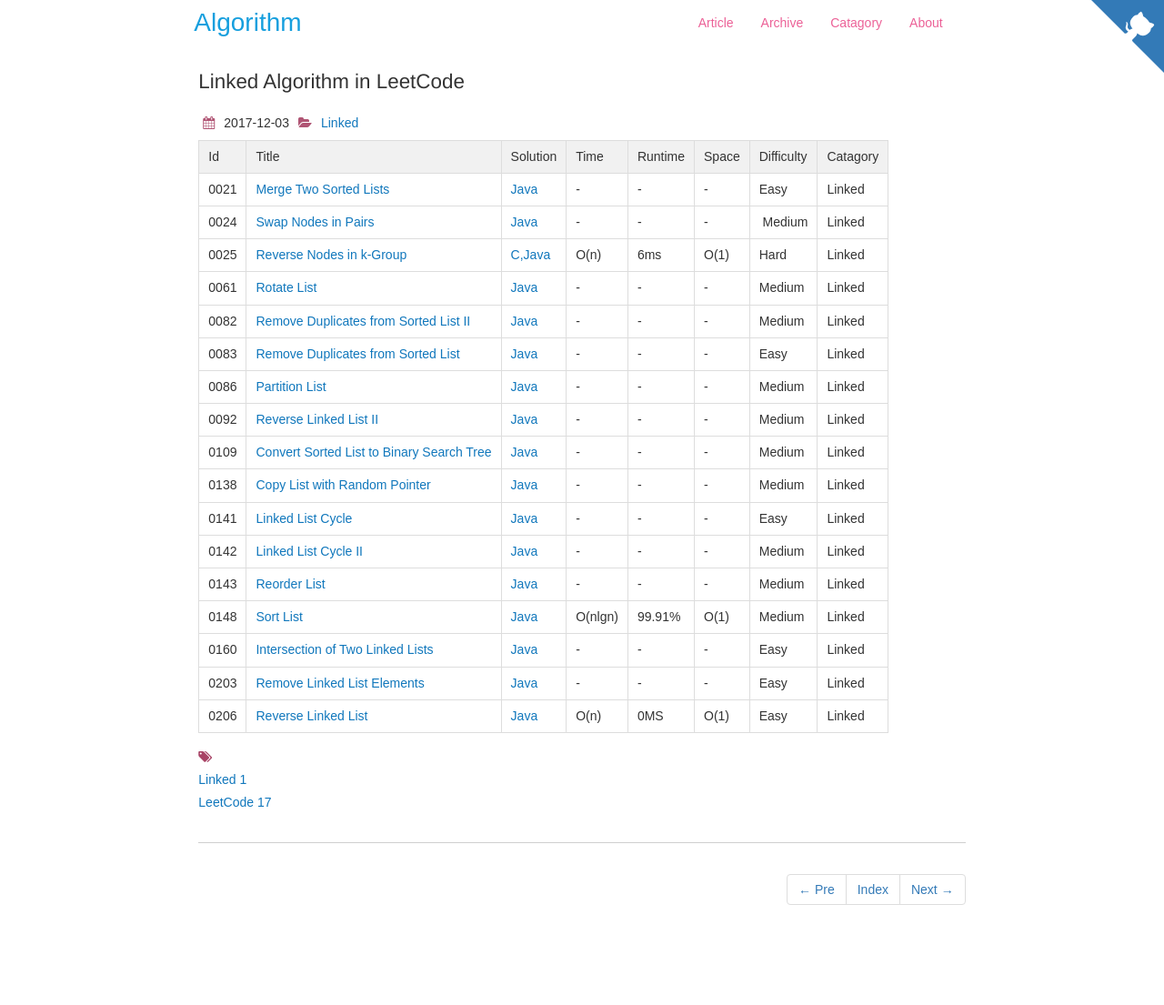
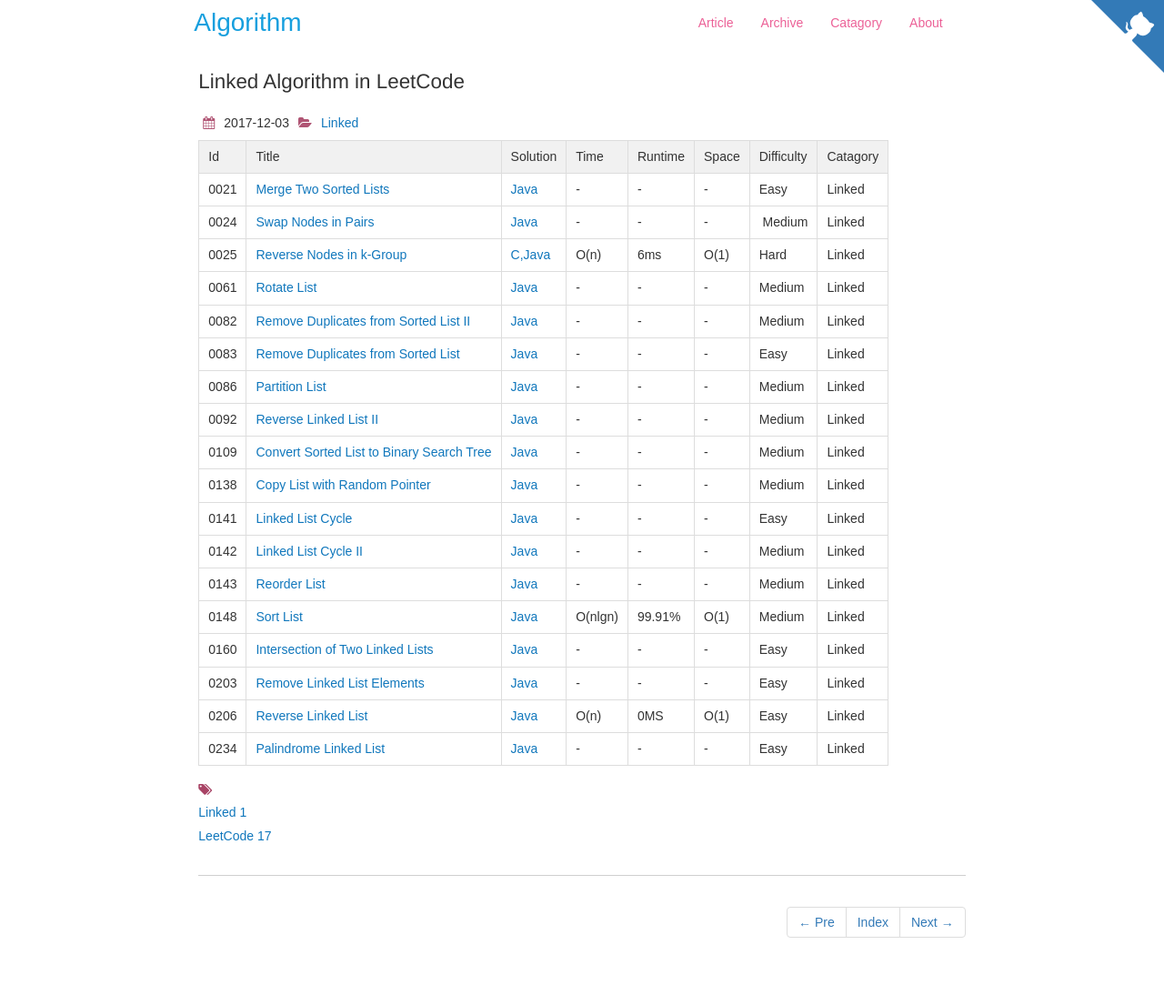
Before and after one commit to dunso/algorithm, a Jekyll site: the page built from docs/_posts/2017-12-03-Linked.md, in a window 1280 px wide. Shown: the whole page at 91% size. Built offline with Jekyll 4.4.1, drawn with Linux system fonts in a browser that asks for light colours; nearby versions of some CDN libraries; before the commit the page ends 1069 px from its top, so only the background shows below that.

Commit message:
Add index of LeetCode0234.java to docs

```diff
--- a/docs/_posts/2017-12-03-Linked.md
+++ b/docs/_posts/2017-12-03-Linked.md
@@ -29,3 +29,4 @@
 |0160|[Intersection of Two Linked Lists](https://leetcode.com/problems/intersection-of-two-linked-lists) | [Java](https://e.srl/leetcode-160/)  |-|-|-|  Easy |Linked|
 |0203|[Remove Linked List Elements](https://leetcode.com/problems/remove-linked-list-elements/) | [Java](https://e.srl/leetcode-203/)  |-|-|-|  Easy |Linked|
 |0206|[Reverse Linked List](https://leetcode.com/problems/reverse-linked-list) | [Java](https://e.srl/leetcode-206/)  | O(n) |0MS| O(1)  |  Easy |Linked|
+|0234|[Palindrome Linked List](https://leetcode.com/problems/palindrome-linked-list) | [Java](https://e.srl/leetcode-234/)  |-|-|-|  Easy |Linked|
```
